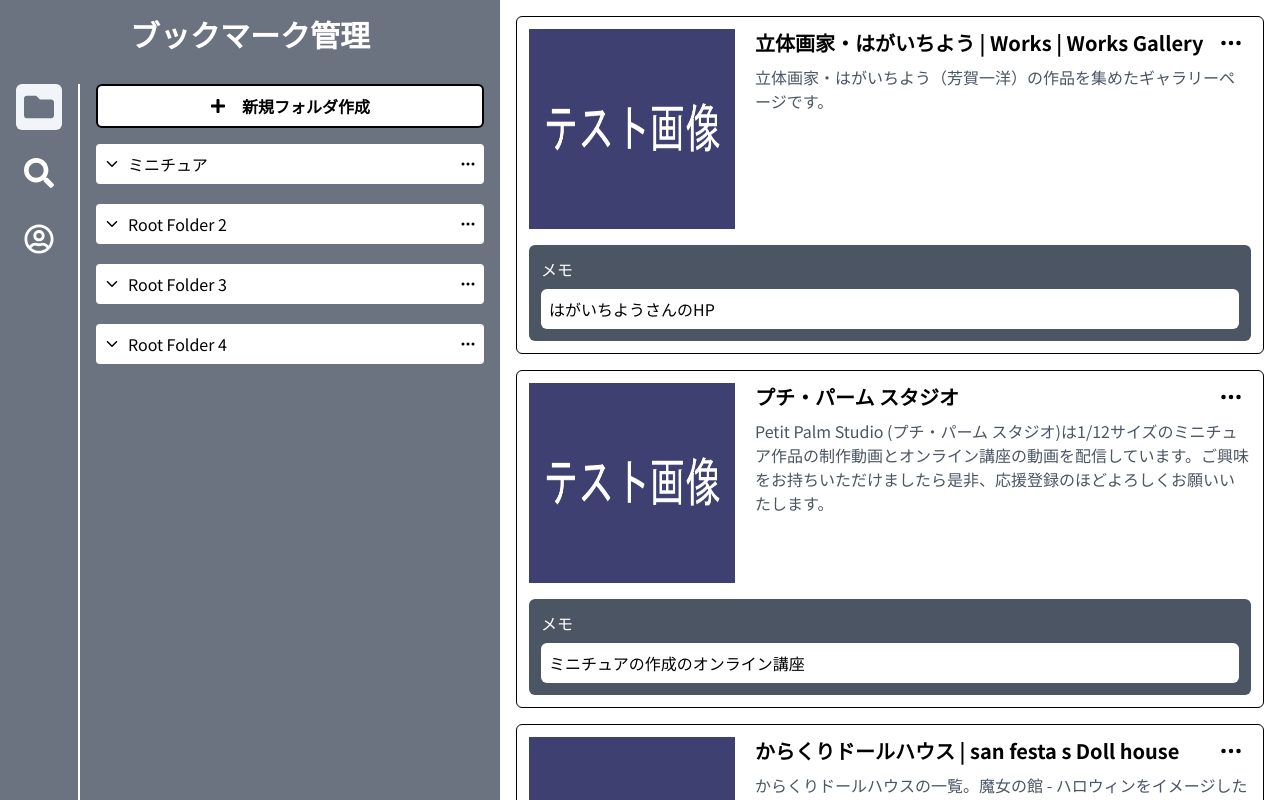
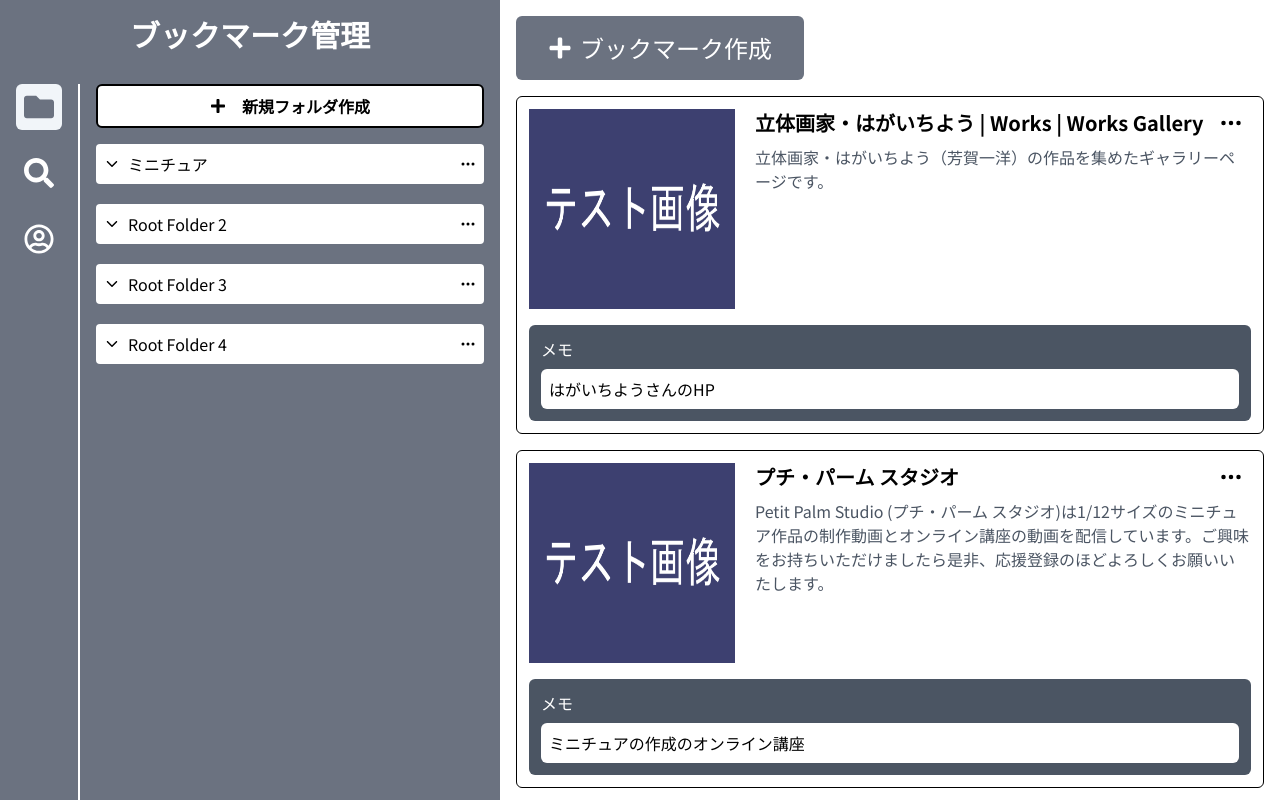
Before and after one commit to keita7777/test-bookmark, a Next.js app: page / in a window 1280 px wide. Shown: the top 800 px of the page. Built offline with nearby package versions, Linux system fonts and the light colour scheme.

Commit message:
ブックマーク作成ボタン (#29)
* ブックマーク作成ボタン

* 不要なdivタグ削除

---------

Co-authored-by: github keita7777 <github mine0kei@gmail.com>

```diff
--- a/app/(bookmark)/page.tsx
+++ b/app/(bookmark)/page.tsx
@@ -1,10 +1,12 @@
 // 全てのブックマークを表示する画面
 
+import CreateButton from "@/components/Bookmark/CreateButton";
 import BookmarkList from "@/components/Bookmark/List";
 
 export default function Home() {
   return (
     <>
+      <CreateButton />
       <BookmarkList />
     </>
   );
--- /dev/null
+++ b/components/Bookmark/CreateButton/index.tsx
@@ -0,0 +1,17 @@
+// ブックマーク新規作成ボタン
+
+import Link from "next/link";
+import { FaPlus } from "react-icons/fa";
+
+const CreateButton = () => {
+  return (
+    <Link
+      href="/create-bookmark"
+      className="flex justify-center items-center gap-2 w-full xl:w-72 bg-gray-500 text-white mb-4 px-8 py-4 rounded-md text-2xl hover:bg-gray-400 hover:text-black duration-100"
+    >
+      <FaPlus />
+      <span>ブックマーク作成</span>
+    </Link>
+  );
+};
+export default CreateButton;
```
